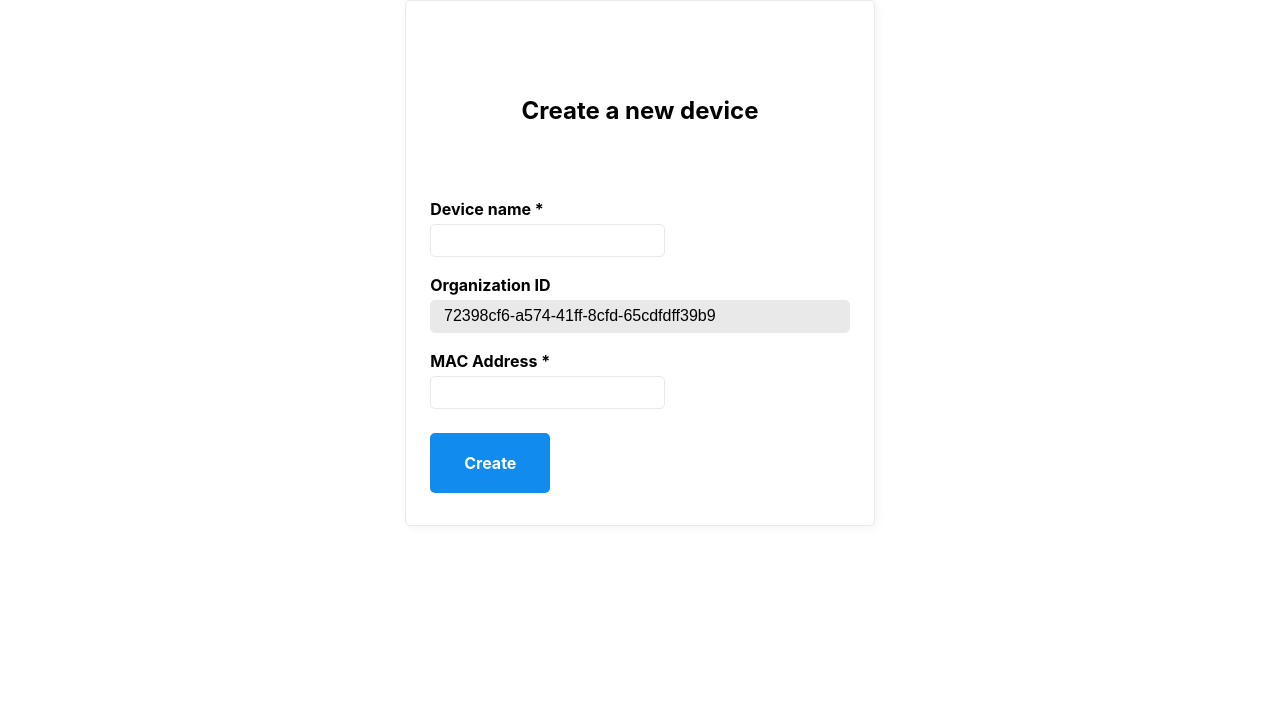
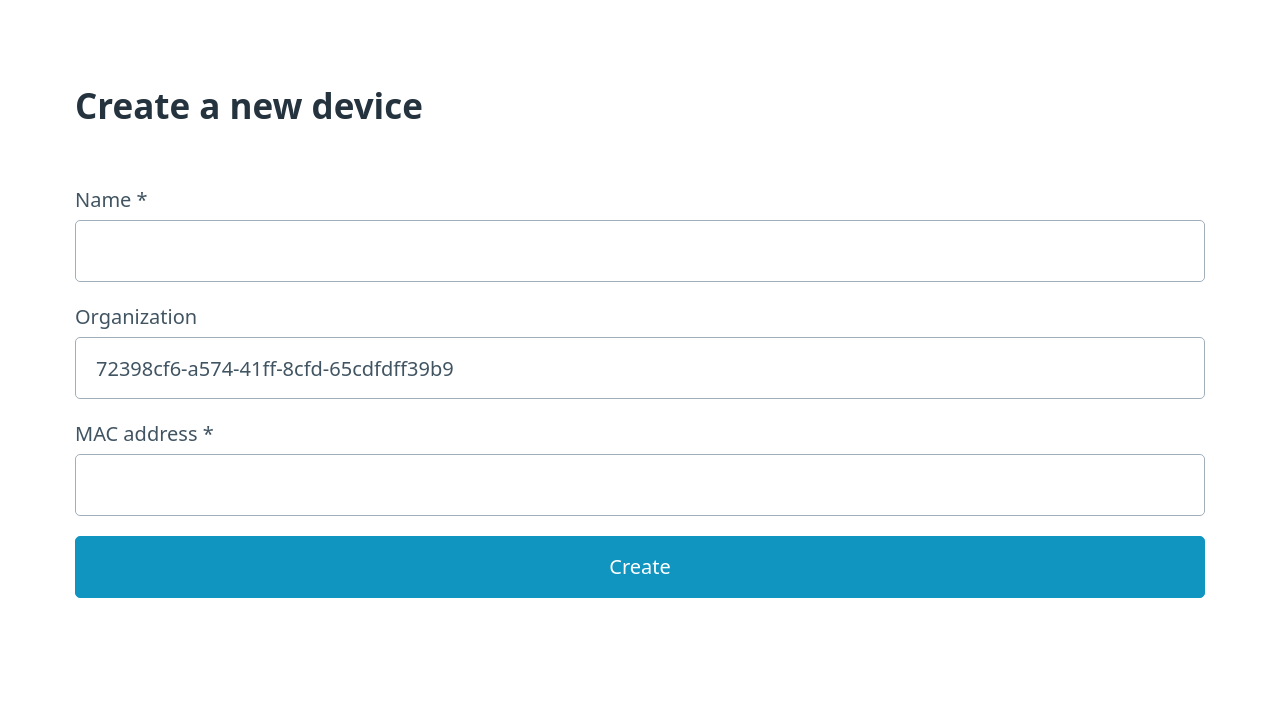
Before and after one commit to tk-nguyen/openwisp, a Flask app: page /devices/create in a window 1280 px wide. Shown: the top 707 px of the page. Run offline with Flask 2, Linux system fonts and the light colour scheme.

Commit message:
Create a real form. Changed the css

```diff
--- a/app.py
+++ b/app.py
@@ -1,6 +1,7 @@
 from flask import Flask, jsonify, render_template, request, flash, redirect
 from flask.helpers import url_for
 from openwisp.utils import *
+from openwisp.forms import *
 from dotenv import load_dotenv
 
 load_dotenv()
@@ -26,13 +27,14 @@ def list_devices():
 
 @app.route("/devices/create", methods=["GET", "POST"])
 def create_new_device():
+    form = CreateDeviceForm()
     if request.method == "GET":
-        return render_template("create_device.html")
-    if request.method == "POST":
-        data = request.form
-        result = create_device(data)
-        flash(result)
-        return redirect(url_for("list_devices"))
+        return render_template("create_device.html", form=form)
+    elif request.method == "POST":
+        if form.validate_on_submit():
+            result = create_device(form)
+            return redirect(url_for("list_devices"))
+        return render_template("create_device.html", form=form)
 
 
 @app.route("/devices/<int:id>")
--- /dev/null
+++ b/openwisp/forms.py
@@ -0,0 +1,15 @@
+from flask_wtf import FlaskForm
+from wtforms.fields.simple import SubmitField
+from wtforms.validators import InputRequired, MacAddress
+from wtforms import StringField
+
+
+class CreateDeviceForm(FlaskForm):
+    name = StringField(
+        "Name *", validators=[InputRequired("Please enter a valid name!")]
+    )
+    organization = StringField("Organization")
+    mac_address = StringField(
+        "MAC address *",
+        validators=[InputRequired("Please enter a valid MAC address!"), MacAddress()],
+    )
--- a/openwisp/utils.py
+++ b/openwisp/utils.py
@@ -37,11 +37,11 @@ def get_device():
 
 
 # Create a new OpenWRT device to be managed by this controller
-def create_device(data):
+def create_device(form):
     try:
         res = openwisp.post(
             f"{URI}/controller/device/",
-            json=data,
+            json=form.data,
         )
         res.raise_for_status()
         return "Device created successfully!"
--- a/pyproject.toml
+++ b/pyproject.toml
@@ -10,6 +10,7 @@ requests = "^2.25.1"
 Flask = "^2.0.1"
 python-dotenv = "^0.18.0"
 redis = "^3.5.3"
+Flask-WTF = "^0.15.1"
 
 [tool.poetry.dev-dependencies]
 pytest = "^5.2"
--- a/static/mvp.css
+++ /dev/null
@@ -1,469 +0,0 @@
-/* MVP.css v1.7.4 - https://github.com/andybrewer/mvp */
-
-:root {
-    --border-radius: 5px;
-    --box-shadow: 2px 2px 10px;
-    --color: #118bee;
-    --color-accent: #118bee15;
-    --color-bg: #fff;
-    --color-bg-secondary: #e9e9e9;
-    --color-secondary: #920de9;
-    --color-secondary-accent: #920de90b;
-    --color-shadow: #f4f4f4;
-    --color-text: #000;
-    --color-text-secondary: #999;
-    --font-family: -apple-system, BlinkMacSystemFont, "Segoe UI", Roboto, Oxygen-Sans, Ubuntu, Cantarell, "Helvetica Neue", sans-serif;
-    --hover-brightness: 1.2;
-    --justify-important: center;
-    --justify-normal: left;
-    --line-height: 1.5;
-    --width-card: 285px;
-    --width-card-medium: 460px;
-    --width-card-wide: 800px;
-    --width-content: 1080px;
-}
-
-/*
-@media (prefers-color-scheme: dark) {
-    :root {
-        --color: #0097fc;
-        --color-accent: #0097fc4f;
-        --color-bg: #333;
-        --color-bg-secondary: #555;
-        --color-secondary: #e20de9;
-        --color-secondary-accent: #e20de94f;
-        --color-shadow: #bbbbbb20;
-        --color-text: #f7f7f7;
-        --color-text-secondary: #aaa;
-    }
-}
-*/
-
-/* Layout */
-article aside {
-    background: var(--color-secondary-accent);
-    border-left: 4px solid var(--color-secondary);
-    padding: 0.01rem 0.8rem;
-}
-
-body {
-    background: var(--color-bg);
-    color: var(--color-text);
-    font-family: var(--font-family);
-    line-height: var(--line-height);
-    margin: 0;
-    overflow-x: hidden;
-    padding: 0;
-}
-
-footer,
-header,
-main {
-    margin: 0 auto;
-    max-width: var(--width-content);
-    padding: 3rem 1rem;
-}
-
-hr {
-    background-color: var(--color-bg-secondary);
-    border: none;
-    height: 1px;
-    margin: 4rem 0;
-    width: 100%;
-}
-
-section {
-    display: flex;
-    flex-wrap: wrap;
-    justify-content: var(--justify-important);
-}
-
-section img,
-article img {
-    max-width: 100%;
-}
-
-section pre {
-    overflow: auto;
-}
-
-section aside {
-    border: 1px solid var(--color-bg-secondary);
-    border-radius: var(--border-radius);
-    box-shadow: var(--box-shadow) var(--color-shadow);
-    margin: 1rem;
-    padding: 1.25rem;
-    width: var(--width-card);
-}
-
-section aside:hover {
-    box-shadow: var(--box-shadow) var(--color-bg-secondary);
-}
-
-[hidden] {
-    display: none;
-}
-
-/* Headers */
-article header,
-div header,
-main header {
-    padding-top: 0;
-}
-
-header {
-    text-align: var(--justify-important);
-}
-
-header a b,
-header a em,
-header a i,
-header a strong {
-    margin-left: 0.5rem;
-    margin-right: 0.5rem;
-}
-
-header nav img {
-    margin: 1rem 0;
-}
-
-section header {
-    padding-top: 0;
-    width: 100%;
-}
-
-/* Nav */
-nav {
-    align-items: center;
-    display: flex;
-    font-weight: bold;
-    justify-content: space-between;
-    margin-bottom: 7rem;
-}
-
-nav ul {
-    list-style: none;
-    padding: 0;
-}
-
-nav ul li {
-    display: inline-block;
-    margin: 0 0.5rem;
-    position: relative;
-    text-align: left;
-}
-
-/* Nav Dropdown */
-nav ul li:hover ul {
-    display: block;
-}
-
-nav ul li ul {
-    background: var(--color-bg);
-    border: 1px solid var(--color-bg-secondary);
-    border-radius: var(--border-radius);
-    box-shadow: var(--box-shadow) var(--color-shadow);
-    display: none;
-    height: auto;
-    left: -2px;
-    padding: .5rem 1rem;
-    position: absolute;
-    top: 1.7rem;
-    white-space: nowrap;
-    width: auto;
-    z-index: 1;
-}
-
-nav ul li ul::before {
-    /* fill gap above to make mousing over them easier */
-    content: "";
-    position: absolute;
-    left: 0;
-    right: 0;
-    top: -0.5rem;
-    height: 0.5rem;
-}
-
-nav ul li ul li,
-nav ul li ul li a {
-    display: block;
-}
-
-/* Typography */
-code,
-samp {
-    background-color: var(--color-accent);
-    border-radius: var(--border-radius);
-    color: var(--color-text);
-    display: inline-block;
-    margin: 0 0.1rem;
-    padding: 0 0.5rem;
-}
-
-details {
-    margin: 1.3rem 0;
-}
-
-details summary {
-    font-weight: bold;
-    cursor: pointer;
-}
-
-h1,
-h2,
-h3,
-h4,
-h5,
-h6 {
-    line-height: var(--line-height);
-}
-
-mark {
-    padding: 0.1rem;
-}
-
-ol li,
-ul li {
-    padding: 0.2rem 0;
-}
-
-p {
-    margin: 0.75rem 0;
-    padding: 0;
-}
-
-pre {
-    margin: 1rem 0;
-    max-width: var(--width-card-wide);
-    padding: 1rem 0;
-}
-
-pre code,
-pre samp {
-    display: block;
-    max-width: var(--width-card-wide);
-    padding: 0.5rem 2rem;
-    white-space: pre-wrap;
-}
-
-small {
-    color: var(--color-text-secondary);
-}
-
-sup {
-    background-color: var(--color-secondary);
-    border-radius: var(--border-radius);
-    color: var(--color-bg);
-    font-size: xx-small;
-    font-weight: bold;
-    margin: 0.2rem;
-    padding: 0.2rem 0.3rem;
-    position: relative;
-    top: -2px;
-}
-
-/* Links */
-a {
-    color: var(--color);
-    display: inline-block;
-    font-weight: bold;
-    text-decoration: none;
-}
-
-a:hover {
-    filter: brightness(var(--hover-brightness));
-    text-decoration: underline;
-}
-
-a b,
-a em,
-a i,
-a strong,
-button {
-    border-radius: var(--border-radius);
-    display: inline-block;
-    font-size: medium;
-    font-weight: bold;
-    line-height: var(--line-height);
-    margin: 0.5rem 0;
-    padding: 1rem 2rem;
-}
-
-button {
-    font-family: var(--font-family);
-}
-
-button:hover {
-    cursor: pointer;
-    filter: brightness(var(--hover-brightness));
-}
-
-a b,
-a strong,
-button {
-    background-color: var(--color);
-    border: 2px solid var(--color);
-    color: var(--color-bg);
-}
-
-a em,
-a i {
-    border: 2px solid var(--color);
-    border-radius: var(--border-radius);
-    color: var(--color);
-    display: inline-block;
-    padding: 1rem 2rem;
-}
-
-article aside a {
-    color: var(--color-secondary);
-}
-
-/* Images */
-figure {
-    margin: 0;
-    padding: 0;
-}
-
-figure img {
-    max-width: 100%;
-}
-
-figure figcaption {
-    color: var(--color-text-secondary);
-}
-
-/* Forms */
-
-button:disabled,
-input:disabled {
-    background: var(--color-bg-secondary);
-    border-color: var(--color-bg-secondary);
-    color: var(--color-text-secondary);
-    cursor: not-allowed;
-}
-
-button[disabled]:hover {
-    filter: none;
-}
-
-form {
-    border: 1px solid var(--color-bg-secondary);
-    border-radius: var(--border-radius);
-    box-shadow: var(--box-shadow) var(--color-shadow);
-    display: block;
-    max-width: var(--width-card-wide);
-    min-width: var(--width-card);
-    padding: 1.5rem;
-    text-align: var(--justify-normal);
-}
-
-form header {
-    margin: 1.5rem 0;
-    padding: 1.5rem 0;
-}
-
-input,
-label,
-select,
-textarea {
-    display: block;
-    font-size: inherit;
-    max-width: var(--width-card-wide);
-}
-
-input[type="checkbox"],
-input[type="radio"] {
-    display: inline-block;
-}
-
-input[type="checkbox"]+label,
-input[type="radio"]+label {
-    display: inline-block;
-    font-weight: normal;
-    position: relative;
-    top: 1px;
-}
-
-input,
-select,
-textarea {
-    border: 1px solid var(--color-bg-secondary);
-    border-radius: var(--border-radius);
-    margin-bottom: 1rem;
-    padding: 0.4rem 0.8rem;
-}
-
-input[readonly],
-textarea[readonly] {
-    background-color: var(--color-bg-secondary);
-}
-
-label {
-    font-weight: bold;
-    margin-bottom: 0.2rem;
-}
-
-/* Tables */
-table {
-    border: 1px solid var(--color-bg-secondary);
-    border-radius: var(--border-radius);
-    border-spacing: 0;
-    display: inline-block;
-    max-width: 100%;
-    overflow-x: auto;
-    padding: 0;
-    white-space: nowrap;
-}
-
-table td,
-table th,
-table tr {
-    padding: 0.4rem 0.8rem;
-    text-align: var(--justify-important);
-}
-
-table thead {
-    background-color: var(--color);
-    border-collapse: collapse;
-    border-radius: var(--border-radius);
-    color: var(--color-bg);
-    margin: 0;
-    padding: 0;
-}
-
-table thead th:first-child {
-    border-top-left-radius: var(--border-radius);
-}
-
-table thead th:last-child {
-    border-top-right-radius: var(--border-radius);
-}
-
-table thead th:first-child,
-table tr td:first-child {
-    text-align: var(--justify-normal);
-}
-
-table tr:nth-child(even) {
-    background-color: var(--color-accent);
-}
-
-/* Quotes */
-blockquote {
-    display: block;
-    font-size: x-large;
-    line-height: var(--line-height);
-    margin: 1rem auto;
-    max-width: var(--width-card-medium);
-    padding: 1.5rem 1rem;
-    text-align: var(--justify-important);
-}
-
-blockquote footer {
-    color: var(--color-text-secondary);
-    display: block;
-    font-size: small;
-    line-height: var(--line-height);
-    padding: 1.5rem 0;
-}
--- a/templates/base.html
+++ b/templates/base.html
@@ -4,11 +4,12 @@
     <title>OpenWISP Control Panel</title>
 
     <link rel="icon" href="{{ url_for('static', filename='wireless.png') }}">
-    <link rel="stylesheet" href="{{ url_for('static', filename='mvp.css') }}">
+    <link rel="stylesheet" href="https://unpkg.com/@picocss/pico@latest/css/pico.classless.min.css">
 
     <meta charset="utf-8">
     <meta name="viewport" content="width=device-width, initial-scale=1.0">
 </head>
+<body>
 {% block content %}
 {% endblock %}
 </html>
--- a/templates/create_device.html
+++ b/templates/create_device.html
@@ -1,19 +1,27 @@
 {% extends "base.html" %}
 {% block content %}
+{% from "errors.html" import with_errors %}
 <body>
-    <section>
+    <main>
         <form method="post">
+            {{ form.csrf_token }}
             <header>
                 <h2>Create a new device</h2>
             </header>
-            <label for="name">Device name *</label>
-            <input type="text" id="name" name="name" required=true>
-            <label for="organization">Organization ID</label>
-            <input type="text" id="organization" name="organization" size=40 readonly=true value="72398cf6-a574-41ff-8cfd-65cdfdff39b9">
-            <label for="mac_address">MAC Address *</label>
-            <input type="text" id="mac_address" name="mac_address" required=true>
-            <button type="submit">Create</button>
+            <div>
+                {{ form.name.label }}
+                {{ with_errors(form.name, require=True) }}
+            </div>
+            <div>
+                {{ form.organization.label }}
+                {{ form.organization(readonly=True, size=40, value="72398cf6-a574-41ff-8cfd-65cdfdff39b9") }}
+            </div>
+            <div>
+                {{ form.mac_address.label }}
+                {{ with_errors(form.mac_address, require=True) }}
+            </div>
+            <button>Create</button>
         </form>
-    </section>
+    </main>
 </body>
 {% endblock %}
--- /dev/null
+++ b/templates/errors.html
@@ -0,0 +1,11 @@
+{% macro with_errors(field) %}
+    <div class="form_field">
+        {% if field.errors %}
+            {% set css_class = 'has_error ' + kwargs.pop('class', '') %}
+            {{ field(class=css_class, **kwargs) }}
+            <ul class="errors">{% for error in field.errors %}<li>{{ error|e }}</li>{% endfor %}</ul>
+        {% else %}
+            {{ field(**kwargs) }}
+        {% endif %}
+    </div>
+{% endmacro %}
--- a/templates/index.html
+++ b/templates/index.html
@@ -5,7 +5,6 @@
         <h1>Welcome to the OpenWISP Control Panel!</h1>
     </header>
     <main>
-        <section>
         <header>
             <p>Click the links below to continue</p>
         </header>
@@ -15,7 +14,6 @@
                 <li><a href="/templates">OpenWRT configuration templates</a></li>
             </ul>
         </nav>
-        </section>
     </main>
 </body>
 {% endblock %}
--- a/templates/metrics.html
+++ b/templates/metrics.html
@@ -4,7 +4,7 @@
     <header>
         <h2>Device metrics</h2>
     </header>
-    <section>
+    <main>
         <table>
             <tbody>
                 {% for key, value in metrics.items() %}
@@ -15,6 +15,6 @@
                 {% endfor %}
             </tbody>
         </table>
-    </section>
+    </main>
 </body>
 {% endblock %}
```
Also changed, not shown: templates/list_device.html (+2 -11 lines), 1 other file. Lines whose indentation alone changed are shown as unchanged.
